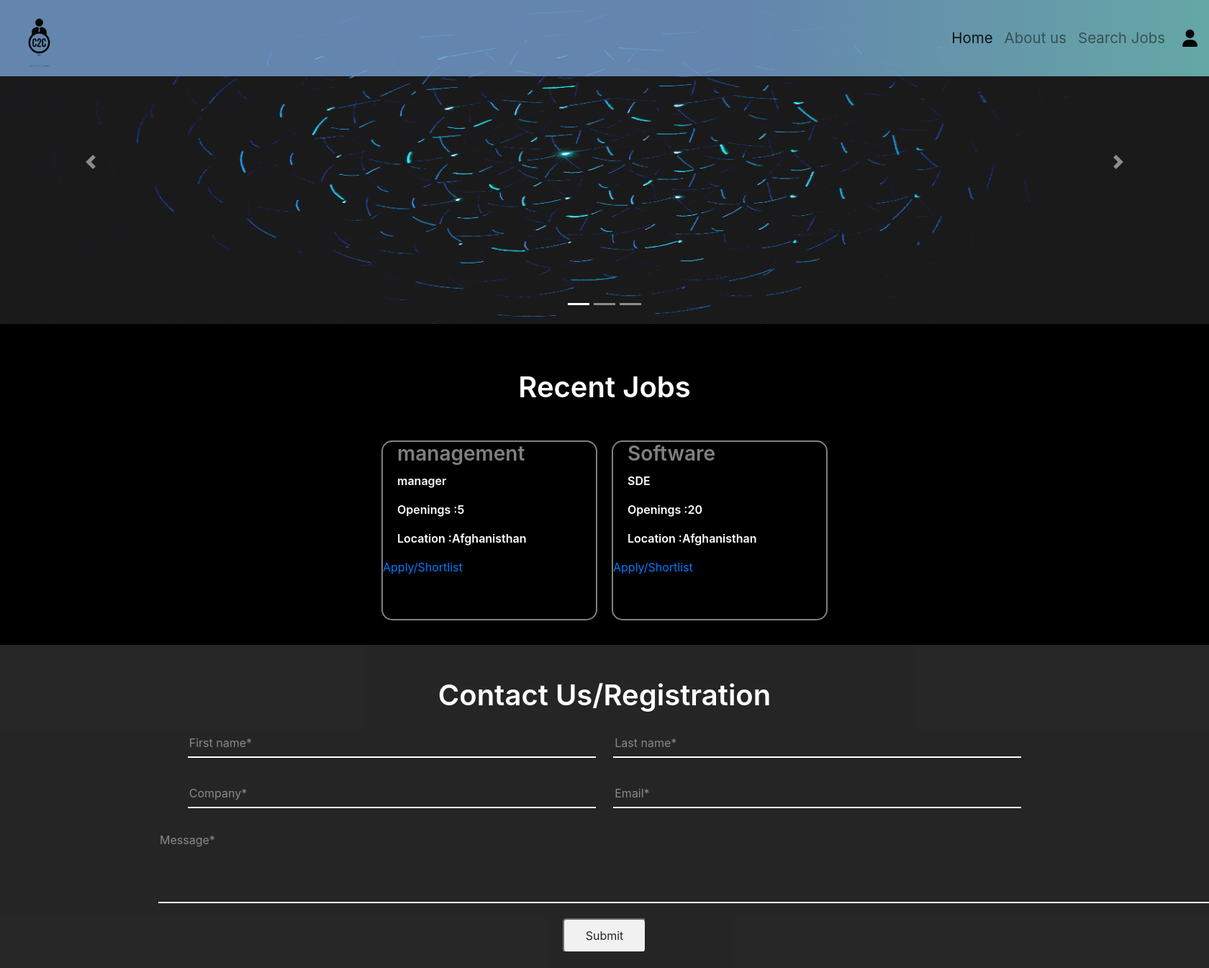
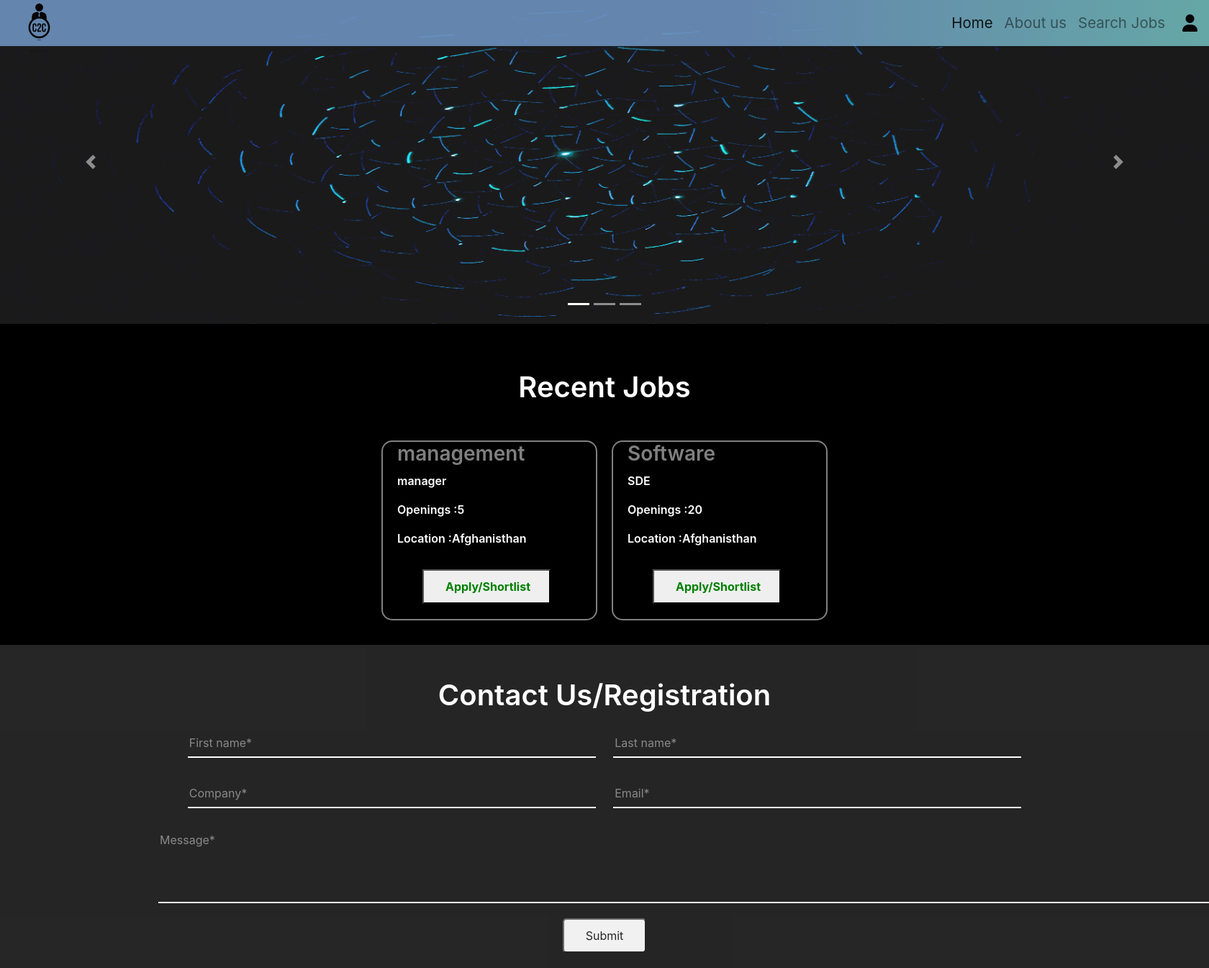
Before and after one commit to adityap25/C2C, a Django app: page / in a window 1680 px wide. Shown: the top 1345 px of the page at 72% size. Run offline with Django 4.2, Linux system fonts and the light colour scheme; a user stored in the database is signed in; data comes from the database, SQL or seed files in the repository; both versions use the stored data as it was after the commit; some libraries are stand-ins or nearby versions.

Commit message:
UI updated/corrected

```diff
--- a/blog/static/blog/stylehome.css
+++ b/blog/static/blog/stylehome.css
@@ -35,8 +35,8 @@
 {
   width:100%;
   position:fixed!important;
-  z-index:2;
-   /* height: 4rem;  */
+  z-index:1;
+   height: 4rem;
   /* padding: 0; */
   opacity: 80%;
   background-color: black!important;
@@ -69,6 +69,26 @@ background: linear-gradient(90deg, rgba(119,161,211,1) 61%, rgba(121,203,202,1)
     margin-bottom: 40px;
 }
 
+.apply-button
+{
+  font-weight: 700;
+  text-decoration: none;
+  color: green!important;
+}
+
+.recent-jobs button
+{
+  margin: auto;
+}
+
+.apply-button:hover
+{
+  text-decoration: none;
+  color: green!important;
+}
+
+
+
 .job{
     color: white;
     background-color: transparent;
@@ -93,11 +113,11 @@ background: linear-gradient(90deg, rgba(119,161,211,1) 61%, rgba(121,203,202,1)
 }
 
 .job button{
-    color: white;
-    margin-top: 20px;
-    margin-left: 20px;
-    padding: 10px 30px;
-    background-color: transparent;
+  color: white;
+  margin-top: 15px;
+  margin-left: 55px;
+  padding: 10px 30px;
+  width: 60%;
 }
 
 
@@ -222,9 +242,6 @@ background: linear-gradient(90deg, rgba(22,160,133,1) 27%, rgba(244,208,63,1) 10
 background: rgb(119,161,211);
 background: linear-gradient(90deg, rgba(119,161,211,1) 26%, rgba(121,203,202,1) 100%);
 
-
-
-
 }
 .upper-foot img
 {
--- a/blog/templates/blog/about.html
+++ b/blog/templates/blog/about.html
@@ -5,7 +5,7 @@
   <head>
     <meta charset="utf-8">
     <meta name="viewport" content="width=device-width">
-    <title>replit</title>
+    <title>About Us</title>
     <link href={% static 'blog/stylehome.css' %} rel="stylesheet" type="text/css" />
     <link rel="stylesheet" href="https://maxcdn.bootstrapcdn.com/bootstrap/4.0.0/css/bootstrap.min.css" integrity="sha384-Gn5384xqQ1aoWXA+058RXPxPg6fy4IWvTNh0E263XmFcJlSAwiGgFAW/dAiS6JXm" crossorigin="anonymous">
     <script src="https://kit.fontawesome.com/76401445f3.js" crossorigin="anonymous"></script>
--- a/blog/templates/blog/home.html
+++ b/blog/templates/blog/home.html
@@ -5,7 +5,7 @@
   <head>
     <meta charset="utf-8">
     <meta name="viewport" content="width=device-width">
-    <title>replit</title>
+    <title>Home</title>
     <link href="{% static 'blog/stylehome.css' %}" rel="stylesheet" type="text/css" />
     <link rel="stylesheet" href="https://maxcdn.bootstrapcdn.com/bootstrap/4.0.0/css/bootstrap.min.css" integrity="sha384-Gn5384xqQ1aoWXA+058RXPxPg6fy4IWvTNh0E263XmFcJlSAwiGgFAW/dAiS6JXm" crossorigin="anonymous">
     <script src="https://kit.fontawesome.com/76401445f3.js" crossorigin="anonymous"></script>
@@ -86,7 +86,7 @@
             <p>{{post.role}}</p>
             <p>Openings :{{post.opening}}</p>
             <p>Location :{{post.location}}</p>
-            <a class="apply-button" href="{% url 'hiring-detail' post.id %}">Apply/Shortlist</a>
+            <button><a class="apply-button" href="{% url 'hiring-detail' post.id %}">Apply/Shortlist</a></button>
             </div>
             {% endfor %}
         </div>
--- a/blog/templates/blog/post_detail.html
+++ b/blog/templates/blog/post_detail.html
@@ -5,7 +5,7 @@
   <head>
     <meta charset="utf-8">
     <meta name="viewport" content="width=device-width">
-    <title>replit</title>
+    <title>Recent Jobs</title>
     <link href="{% static 'blog/styleblog.css' %}" rel="stylesheet" type="text/css" />
     <link rel="stylesheet" href="https://maxcdn.bootstrapcdn.com/bootstrap/4.0.0/css/bootstrap.min.css" integrity="sha384-Gn5384xqQ1aoWXA+058RXPxPg6fy4IWvTNh0E263XmFcJlSAwiGgFAW/dAiS6JXm" crossorigin="anonymous">
     <script src="https://kit.fontawesome.com/76401445f3.js" crossorigin="anonymous"></script>
--- a/blog/templates/blog/search_job.html
+++ b/blog/templates/blog/search_job.html
@@ -9,13 +9,13 @@
     <link href="https://cdn.jsdelivr.net/npm/bootstrap@5.1.3/dist/css/bootstrap.min.css" rel="stylesheet"
         integrity="sha384-1BmE4kWBq78iYhFldvKuhfTAU6auU8tT94WrHftjDbrCEXSU1oBoqyl2QvZ6jIW3" crossorigin="anonymous">
     <link rel="stylesheet" href="{% static 'blog/stylesearch.css' %}">
-    <title>Recent Jobs</title>
+    <title>Search a job</title>
 </head>
 
 <body>
 
     <!-- Navbar -->
-    <nav class="navbar navbar-expand-md navbar-light">
+    <nav class="navbar navbar-expand-md navbar-light navsearch" style="background-color: rgb(119,161,211)!important;background: linear-gradient(90deg, rgba(119,161,211,1) 26%, rgba(121,203,202,1) 100%)!important; height:4rem;     ">
       <a class="navbar-brand" href="Login/index.html"><img src="{% static 'blog/images/navicon.svg' %}" alt="icon" class="nav-icon"></a>
       <button class="navbar-toggler" type="button" data-toggle="collapse" data-target="#navbarSupportedContent" aria-controls="navbarSupportedContent" aria-expanded="false" aria-label="Toggle navigation">
         <span class="navbar-toggler-icon"></span>
--- a/users/templates/users/login.html
+++ b/users/templates/users/login.html
@@ -5,7 +5,7 @@
 <head>
   <meta charset="UTF-8">
   <meta name="viewport" content="width=device-width, initial-scale=1.0">
-  <title>Document</title>
+  <title>Login</title>
   <!-- icons  -->
 <link rel="stylesheet" href="https://use.fontawesome.com/releases/v5.15.4/css/all.css" integrity="sha384-DyZ88mC6Up2uqS4h/KRgHuoeGwBcD4Ng9SiP4dIRy0EXTlnuz47vAwmeGwVChigm" crossorigin="anonymous">
 
@@ -40,7 +40,7 @@
             <span>I've read and agree with T&C</span>
           </div>
 
-          <input class="btn" type="submit" value="Create an Account">
+          <input class="btn" type="submit" value="Log In">
           <span class="extra-line">
             <span>Don't have an account?</span>
             <a href="{% url 'register' %}">Sign up</a>
--- a/users/templates/users/register.html
+++ b/users/templates/users/register.html
@@ -8,7 +8,7 @@
 <link rel="stylesheet" href="https://use.fontawesome.com/releases/v5.15.4/css/all.css" integrity="sha384-DyZ88mC6Up2uqS4h/KRgHuoeGwBcD4Ng9SiP4dIRy0EXTlnuz47vAwmeGwVChigm" crossorigin="anonymous">
 
 <link rel="stylesheet" href="{% static 'users/style.css' %}">
-  <title>Document</title>
+  <title>Register</title>
 </head>
 <body>
     {% load crispy_forms_tags %}
```
Also changed, not shown: blog/static/blog/styleblog.css (+5 -3 lines), blog/static/blog/stylesearch.css (+10 -3 lines), db.sqlite3.
